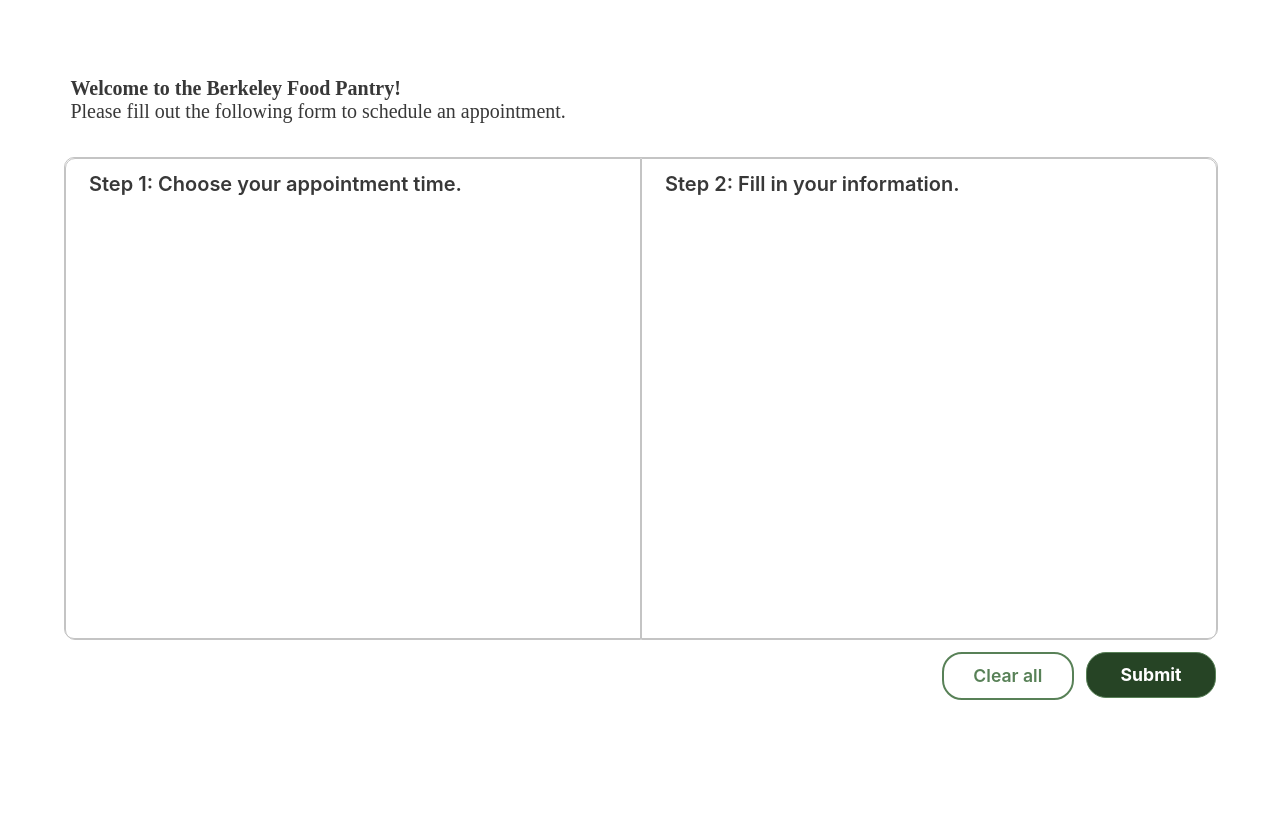
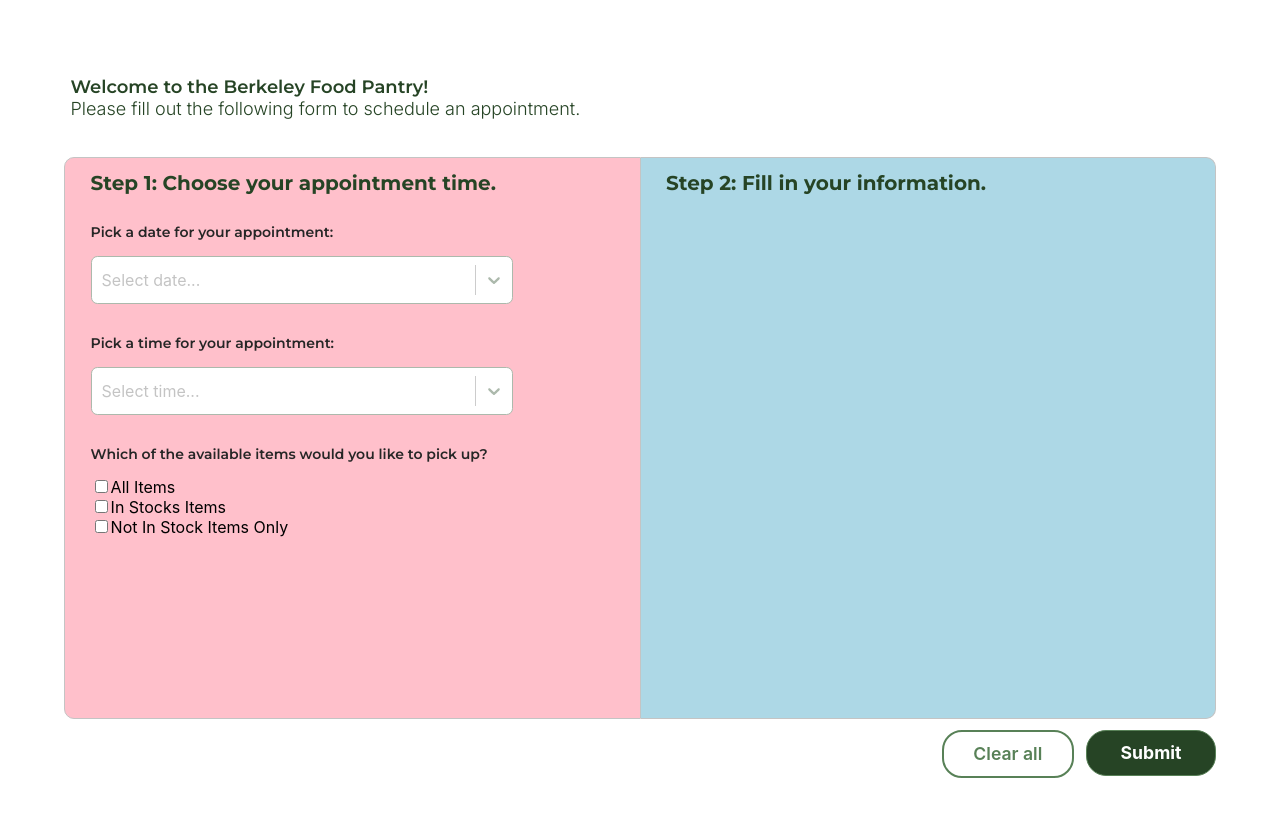
Before and after one commit to codebase-berkeley/berkeley-food-pantry, a React (Create React App) app in the folder client/: page / in a window 1280 px wide. Shown: the top 816 px of the page. Built offline with nearby package versions, Linux system fonts and the light colour scheme.

Commit message:
left side styled and aligned, need to add selects

```diff
--- a/client/package.json
+++ b/client/package.json
@@ -9,6 +9,7 @@
     "react": "^17.0.2",
     "react-dom": "^17.0.2",
     "react-scripts": "5.0.0",
+    "react-select": "^5.2.2",
     "web-vitals": "^2.1.0"
   },
   "scripts": {
--- a/client/src/appointment_scheduler.css
+++ b/client/src/appointment_scheduler.css
@@ -1,3 +1,6 @@
+@import url('https://fonts.googleapis.com/css2?family=Inter:wght@300;600&display=swap');
+@import url('https://fonts.googleapis.com/css2?family=Montserrat:wght@400;500;600;700&display=swap');
+
 .intro-text-container {
     display: flex;
     flex-direction: column;
@@ -15,13 +18,17 @@
     /* background-color: blue; */
     margin-left: 5.5%;
     font-family: 'Montserrat';
-    font-size: 2.5vh;
+    font-size: 18px;
+    /* font-size: 2.5vh; */
+    color: #264425;
     /* background-color: yellow; */
 }
 
 .intro-text-pt2 {
     font-weight: 100;
     margin-left: 4%;
+    font-family: 'Inter', sans-serif;
+    font-size: 18px;
     /* background-color: blue; */
 }
 
@@ -29,16 +36,16 @@
     display: flex;
     /* justify-content: center; */
     /* align-items: center; */
-    height: 60vh;
+    height: 70vh;
     width: 90vw;
     margin-top: 1%;
     margin-left: 5%;
     /* background-color: blue; */
-    border: 1px solid #C4C4C4;
-    border-radius: 10px 10px 10px 10px;
+    /* border: 1px solid #C4C4C4; */
+    /* border-radius: 10px 10px 10px 10px; */
 }
 
-.main-appointment-scheduler-left {
+.main { /* dummy name, might have to delete */
     display: flex;
     /* justify-content: center; */
     /* align-items: center; */
@@ -50,27 +57,55 @@
     border-bottom-left-radius: 10px;
 }
 
+.main-appointment-scheduler-left {
+    display: flex;
+    height: 70vh;
+    width: 45vw;
+    flex: 1;
+    flex-direction: column;
+    justify-content: flex-start;
+    align-items: flex-start;
+    padding-left: 2vw;
+    border: 1px solid #C4C4C4;
+    border-top-left-radius: 10px;
+    border-bottom-left-radius: 10px;
+    background-color: pink;
+}
+
 .main-appointment-scheduler-right {
-    display: flex;
+    /* display: flex; */
     /* justify-content: center;
     align-items: center; */
-    height: 60vh;
+    /* height: 60vh; */
+    /* width: 45vw; */
+    /* background-color: red; */
+    /* border: 1px solid #C4C4C4; */
+    /* border-top-right-radius: 10px; */
+    /* border-bottom-right-radius: 10px; */
+
+    display: flex;
+    height: 70vh;
     width: 45vw;
-    /* background-color: red; */
+    flex: 1;
+    flex-direction: column;
+    justify-content: flex-start;
+    align-items: flex-start;
+    padding-left: 2vw;
     border: 1px solid #C4C4C4;
+    border-left: 0px;
     border-top-right-radius: 10px;
     border-bottom-right-radius: 10px;
+    background-color: lightblue;
 }
 
-.step-1-heading {
+.step-heading {
    font-size: 2.5vh;
-   margin-left: 4%;
+   font-family: 'Montserrat', sans-serif;
+   font-weight:700;
+   color: #264425;
+   /* margin-left: 4%; */
 }
 
-.step-2-heading {
-    font-size: 2.5vh;
-    margin-left: 4%;
- }
 
  .button-container {
      display: flex;
@@ -122,3 +157,30 @@
     align-items: center;
     justify-content: center;
 }
+
+.filters {
+    display: flex;
+    flex-direction: column;
+    width: 100%;
+    align-items: flex-start;
+}
+
+.appt-sched-dropdown {
+    display: flex;
+    flex-direction: column;
+    justify-content: flex-start;
+    align-items: flex-start;
+    padding-bottom: 2vh;
+}
+
+p#input-field-label {
+    color: #262626;
+    font-family: 'Montserrat', sans-serif;
+    font-weight: 600;
+    font-size: 14px;
+}
+
+.custom-dropdown {
+    padding-top: 1px;
+    border-color: #ACB9AC;
+}
--- a/client/src/appointment_scheduler.js
+++ b/client/src/appointment_scheduler.js
@@ -1,4 +1,70 @@
 import './appointment_scheduler.css'
+import React from "react";
+// import Search from './searchBar.js';
+// import './searchBar.css';
+// import { PanelGroup, Panel } from 'rsuite';
+// import 'rsuite/dist/rsuite.min.css';
+// import { Dropdown } from 'react-bootstrap';
+// import 'bootstrap/dist/css/bootstrap.min.css';
+// import isbesPlusSign from './images/plusSign.svg';
+import Select, { NonceProvider } from 'react-select';
+import makeAnimated from 'react-select/animated';
+// import { borderColor } from "@mui/system";
+
+const dates = [
+    { value: '03/30', label: 'Wednesday, March 30th' },
+    { value: '03/31', label: 'Thursday, March 31st' },
+    { value: '04/01', label: 'Friday, April 1st' }
+]
+
+const times = [
+    { value: '11:30', label: '11:30 AM' },
+    { value: '12:00', label: '12:00 PM' },
+    { value: '12:30', label: '12:30 PM'}
+]
+
+const animatedComponents = makeAnimated();
+const customStyles = {
+    placeholder: (defaultStyles) => ({
+        ...defaultStyles,
+        color: '#C4C4C4',
+    }),
+
+    option: (provided, state) => ({
+        ...provided,
+        height: '6vh',
+        backgroundColor: state.isFocused ? "#E5E5E5" : null,
+    }),
+
+    dropdownIndicator: base => ({
+        ...base,
+        color: "#ACB9AC"
+    }),
+
+    IndicatorSeparator: () => null,
+
+    control: (provided, state) => ({
+        height: '6vh',
+        ...provided,
+        width: '33vw',
+        borderRadius: '.5vw',
+
+        border: state.isFocused ? '1.5px solid #ACB9AC' : '1.5px solid #ACB9AC',
+        boxShadow: state.isFocused ? '1.5px solid #ACB9AC' : '1.5px solid #ACB9AC',
+        '&:hover': {
+            border: state.isFocused ? '1.5px solid #ACB9AC' : '1.5px solid #ACB9AC'
+        }
+    }),
+
+    multiValue: (provided, state) => {
+        const opacity = state.isDisabled ? 0.5 : 1;
+        const transition = 'opacity 300ms';
+
+        return {
+            ...provided, opacity, transition, borderRadius: '20px', paddingLeft: '5px', paddingRight: '5px'
+        };
+    }
+}
 
 export default function AppointmentScheduler() {
     return (
@@ -10,10 +76,72 @@ export default function AppointmentScheduler() {
             </div>
             <div className = 'main-appointment-scheduler-container'>
                 <div className = 'main-appointment-scheduler-left'>
-                    <h1 className = 'step-1-heading'>Step 1: Choose your appointment time.</h1>
+                    <h1 className = 'step-heading'>Step 1: Choose your appointment time.</h1>
+
+                    <div className="filters">
+                            {/* <div className="searchBox">
+                                <text>Search Items</text>
+                                <Search placeholder="Search..." />
+                            </div> */}
+
+                        <div className="appt-sched-dropdown">
+                            <p id="input-field-label">Pick a date for your appointment:</p>
+                            <div id="filter-dropdown">
+                                <Select className="custom-dropdown"
+                                    styles={customStyles}
+                                    closeMenuOnSelect={true}
+                                    components={animatedComponents}
+                                    placeholder="Select date..."
+                                    options={dates}
+                                />
+                            </div>
+                        </div>
+
+                        <div className="appt-sched-dropdown">
+                            <p id="input-field-label">Pick a time for your appointment:</p>
+                            <div id="filter-dropdown">
+                                <Select className="custom-dropdown"
+                                    styles={customStyles}
+                                    closeMenuOnSelect={true}
+                                    components={animatedComponents}
+                                    placeholder="Select time..."
+                                    options={times}
+                                />
+                            </div>
+                        </div>
+
+                        <div className="pickup-items">
+                            <p id="input-field-label">Which of the available items would you like to pick up?</p>
+                            <div className="pickup-items-selection">
+                                <div className="form-check">
+                                    <label class="form-check-label" for="exampleRadios1">
+                                        <input class="form-check-input" type="checkbox" name="exampleRadios" id="exampleRadios1" value="option1" unchecked></input>
+                                        All Items
+                                    </label>
+                                </div>
+
+                                <div className="form-check">
+                                    <label class="form-check-label" for="exampleRadios1">
+                                        <input class="form-check-input" type="checkbox" name="exampleRadios" id="exampleRadios1" value="option1" unchecked></input>
+                                        In Stocks Items
+                                    </label>
+                                </div>
+
+                                <div className="form-check">
+                                    <label class="form-check-label" for="exampleRadios1">
+                                        <input class="form-check-input" type="checkbox" name="exampleRadios" id="exampleRadios1" value="option1" unchecked></input>
+                                        Not In Stock Items Only
+                                    </label>
+                                </div>
+                            </div>
+                        </div>
+                    </div>
+
                 </div>
                 <div className = 'main-appointment-scheduler-right'>
-                    <h1 className = 'step-2-heading'>Step 2: Fill in your information.</h1>
+                    <h1 className = 'step-heading'>Step 2: Fill in your information.</h1>
+
+
                 </div>
             </div>
             <div className = 'button-container'>
```
Also changed, not shown: 1 other file (tests, documents, lock files or other folders).
